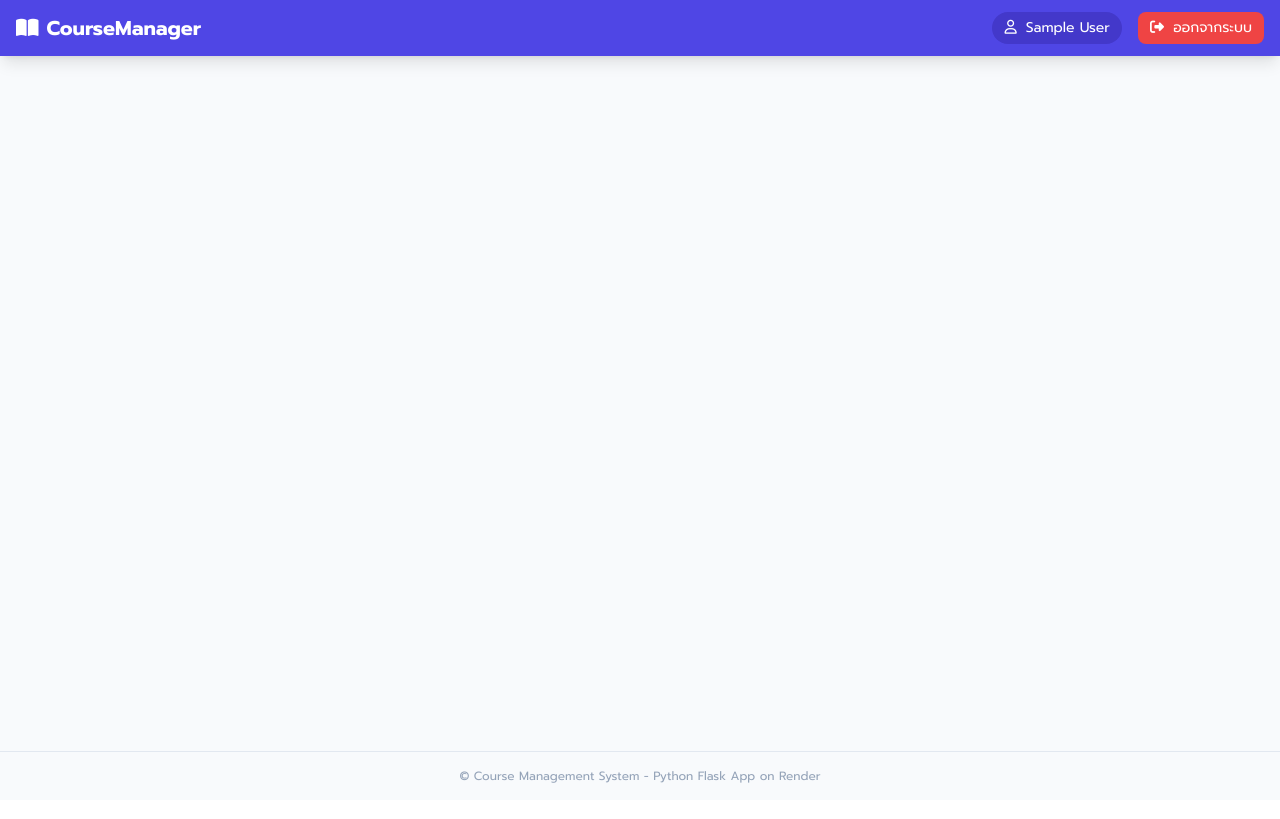
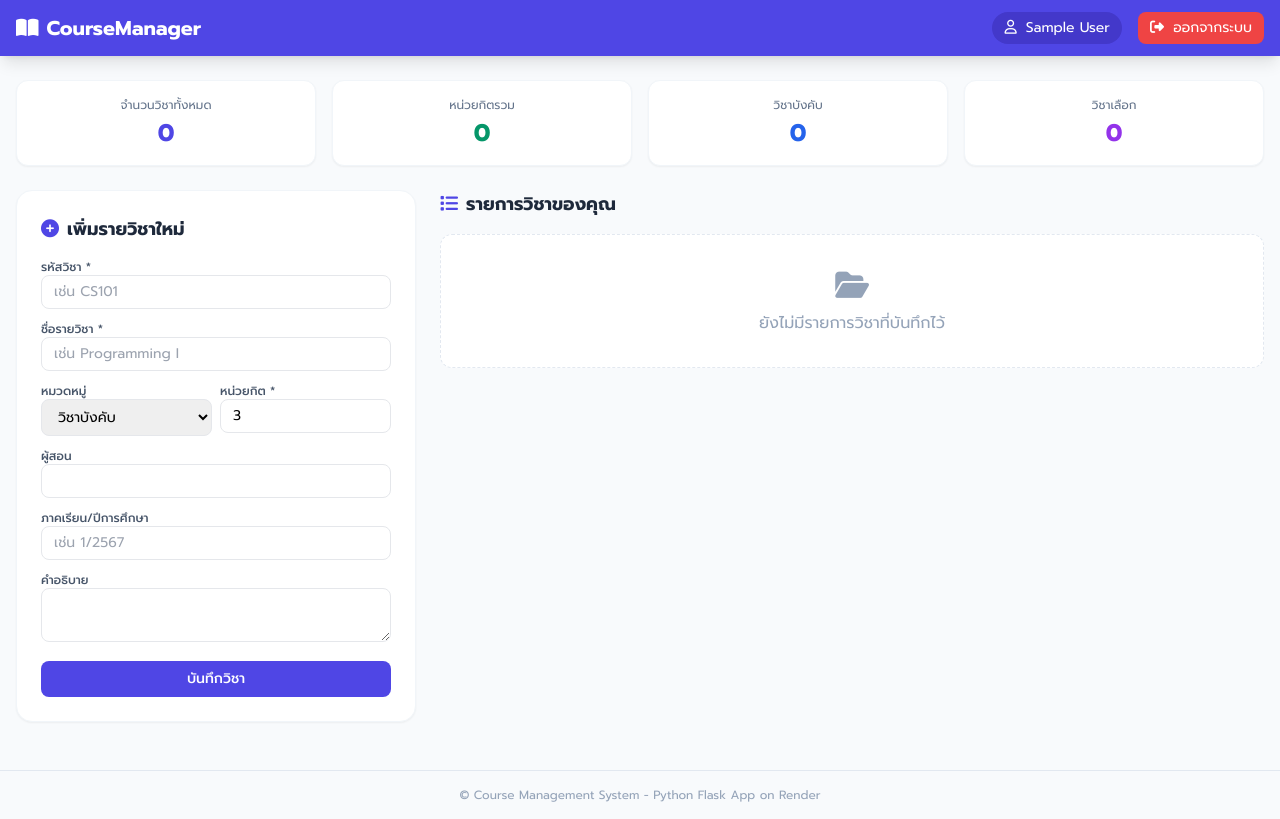
Before and after one commit to kungkling1k23-spec/course-management-system, a Flask app: page / in a window 1280 px wide. Before the commit the page ends 783 px from the top, so only its background shows below. Run offline with Flask 3, Linux system fonts and the light colour scheme; the visitor is signed in with stand-in values (Sample User, id 1); data that the repository does not hold is empty; some libraries are stand-ins or nearby versions.

Commit message:
Update dashboard.html

```diff
--- a/templates/dashboard.html
+++ b/templates/dashboard.html
@@ -1,45 +1,105 @@
-<!DOCTYPE html>
-<html lang="th">
-<head>
-    <meta charset="UTF-8">
-    <meta name="viewport" content="width=device-width, initial-scale=1.0">
-    <title>{% block title %}ระบบจัดการรายวิชา{% endblock %}</title>
-    <script src="https://cdn.tailwindcss.com"></script>
-    <link href="https://cdnjs.cloudflare.com/ajax/libs/font-awesome/6.4.0/css/all.min.css" rel="stylesheet">
-    <link href="https://fonts.googleapis.com/css2?family=Prompt:wght@300;400;500;600;700&display=swap" rel="stylesheet">
-    <style> body { font-family: 'Prompt', sans-serif; } </style>
-</head>
-<body class="bg-slate-50 min-h-screen flex flex-col justify-between">
-    <nav class="bg-indigo-600 text-white shadow-lg">
-        <div class="max-w-7xl mx-auto px-4 py-3 flex justify-between items-center">
-            <a href="/" class="flex items-center gap-2 font-bold text-xl">
-                <i class="fa-solid font-bold fa-book-open"></i> CourseManager
-            </a>
-            {% if session.get('user_id') %}
-            <div class="flex items-center gap-4">
-                <span class="text-sm bg-indigo-700 px-3 py-1.5 rounded-full"><i class="fa-regular fa-user mr-1"></i> {{ session.fullname }}</span>
-                <a href="/logout" class="text-sm bg-red-500 hover:bg-red-600 px-3 py-1.5 rounded-lg transition"><i class="fa-solid fa-right-from-bracket mr-1"></i> ออกจากระบบ</a>
+{% extends "base.html" %}
+{% block title %}หน้าจัดการวิชา{% endblock %}
+{% block content %}
+<!-- Cards Stats -->
+<div class="grid grid-cols-2 md:grid-cols-4 gap-4 mb-6">
+    <div class="bg-white p-4 rounded-xl border border-slate-100 shadow-sm text-center">
+        <p class="text-xs text-slate-500">จำนวนวิชาทั้งหมด</p>
+        <p class="text-2xl font-bold text-indigo-600 mt-1">{{ stats.total }}</p>
+    </div>
+    <div class="bg-white p-4 rounded-xl border border-slate-100 shadow-sm text-center">
+        <p class="text-xs text-slate-500">หน่วยกิตรวม</p>
+        <p class="text-2xl font-bold text-emerald-600 mt-1">{{ stats.credits }}</p>
+    </div>
+    <div class="bg-white p-4 rounded-xl border border-slate-100 shadow-sm text-center">
+        <p class="text-xs text-slate-500">วิชาบังคับ</p>
+        <p class="text-2xl font-bold text-blue-600 mt-1">{{ stats.required }}</p>
+    </div>
+    <div class="bg-white p-4 rounded-xl border border-slate-100 shadow-sm text-center">
+        <p class="text-xs text-slate-500">วิชาเลือก</p>
+        <p class="text-2xl font-bold text-purple-600 mt-1">{{ stats.elective }}</p>
+    </div>
+</div>
+
+<div class="grid md:grid-cols-3 gap-6">
+    <!-- Form เพิ่มรายวิชา -->
+    <div class="bg-white p-6 rounded-2xl shadow-sm border border-slate-100 h-fit">
+        <h3 class="text-lg font-bold text-slate-800 mb-4"><i class="fa-solid fa-plus-circle text-indigo-600 mr-2"></i>เพิ่มรายวิชาใหม่</h3>
+        <form action="/course/add" method="POST" class="space-y-3">
+            <div>
+                <label class="block text-xs font-medium text-slate-600">รหัสวิชา *</label>
+                <input type="text" name="code" placeholder="เช่น CS101" required class="w-full px-3 py-1.5 border rounded-lg text-sm focus:ring-2 focus:ring-indigo-500 outline-none">
             </div>
-            {% endif %}
-        </div>
-    </nav>
+            <div>
+                <label class="block text-xs font-medium text-slate-600">ชื่อรายวิชา *</label>
+                <input type="text" name="name" placeholder="เช่น Programming I" required class="w-full px-3 py-1.5 border rounded-lg text-sm focus:ring-2 focus:ring-indigo-500 outline-none">
+            </div>
+            <div class="grid grid-cols-2 gap-2">
+                <div>
+                    <label class="block text-xs font-medium text-slate-600">หมวดหมู่</label>
+                    <select name="category" class="w-full px-3 py-1.5 border rounded-lg text-sm outline-none">
+                        <option value="วิชาบังคับ">วิชาบังคับ</option>
+                        <option value="วิชาเลือก">วิชาเลือก</option>
+                        <option value="หมวดศึกษาทั่วไป">หมวดศึกษาทั่วไป</option>
+                    </select>
+                </div>
+                <div>
+                    <label class="block text-xs font-medium text-slate-600">หน่วยกิต *</label>
+                    <input type="number" name="credits" min="1" max="6" value="3" required class="w-full px-3 py-1.5 border rounded-lg text-sm outline-none">
+                </div>
+            </div>
+            <div>
+                <label class="block text-xs font-medium text-slate-600">ผู้สอน</label>
+                <input type="text" name="instructor" class="w-full px-3 py-1.5 border rounded-lg text-sm outline-none">
+            </div>
+            <div>
+                <label class="block text-xs font-medium text-slate-600">ภาคเรียน/ปีการศึกษา</label>
+                <input type="text" name="semester" placeholder="เช่น 1/2567" class="w-full px-3 py-1.5 border rounded-lg text-sm outline-none">
+            </div>
+            <div>
+                <label class="block text-xs font-medium text-slate-600">คำอธิบาย</label>
+                <textarea name="description" rows="2" class="w-full px-3 py-1.5 border rounded-lg text-sm outline-none"></textarea>
+            </div>
+            <button type="submit" class="w-full bg-indigo-600 text-white py-2 rounded-lg font-medium text-sm hover:bg-indigo-700 transition">บันทึกวิชา</button>
+        </form>
+    </div>
 
-    <main class="max-w-7xl mx-auto px-4 py-6 w-full flex-grow">
-        {% with messages = get_flashed_messages(with_categories=true) %}
-          {% if messages %}
-            {% for category, message in messages %}
-              <div class="mb-4 p-4 rounded-xl text-sm font-medium {% if category == 'success' %}bg-emerald-100 text-emerald-800 border border-emerald-200{% elif category == 'danger' %}bg-rose-100 text-rose-800 border border-rose-200{% else %}bg-blue-100 text-blue-800 border border-blue-200{% endif %}">
-                {{ message }}
-              </div>
+    <!-- รายการวิชา -->
+    <div class="md:col-span-2 space-y-4">
+        <h3 class="text-lg font-bold text-slate-800"><i class="fa-solid fa-list text-indigo-600 mr-2"></i>รายการวิชาของคุณ</h3>
+        {% if courses %}
+            <div class="space-y-3">
+            {% for course in courses %}
+                <div class="bg-white p-4 rounded-xl border border-slate-100 shadow-sm hover:shadow-md transition">
+                    <div class="flex justify-between items-start">
+                        <div>
+                            <span class="text-xs font-semibold px-2 py-0.5 rounded bg-indigo-50 text-indigo-600">{{ course.code }}</span>
+                            <span class="text-xs px-2 py-0.5 rounded bg-slate-100 text-slate-600 ml-1">{{ course.category }}</span>
+                            <h4 class="font-bold text-slate-800 text-base mt-1">{{ course.name }}</h4>
+                        </div>
+                        <div class="flex items-center gap-2">
+                            <span class="text-xs bg-emerald-50 text-emerald-700 font-semibold px-2 py-1 rounded-md">{{ course.credits }} หน่วยกิต</span>
+                            <form action="/course/delete/{{ course.id }}" method="POST" onsubmit="return confirm('ยืนยันการลบวิชานี้?');">
+                                <button type="submit" class="text-rose-500 hover:text-rose-700 text-sm px-2 py-1"><i class="fa-solid fa-trash"></i></button>
+                            </form>
+                        </div>
+                    </div>
+                    {% if course.instructor or course.semester or course.description %}
+                    <div class="mt-3 text-xs text-slate-500 space-y-1 border-t pt-2 border-slate-50">
+                        {% if course.instructor %}<p><i class="fa-solid fa-user-tie mr-1"></i> {{ course.instructor }}</p>{% endif %}
+                        {% if course.semester %}<p><i class="fa-regular fa-calendar mr-1"></i> {{ course.semester }}</p>{% endif %}
+                        {% if course.description %}<p class="text-slate-600 italic">{{ course.description }}</p>{% endif %}
+                    </div>
+                    {% endif %}
+                </div>
             {% endfor %}
-          {% endif %}
-        {% endwith %}
-
-        {% block content %}{% endblock %}
-    </main>
-
-    <footer class="text-center py-4 text-xs text-slate-400 border-t border-slate-200 mt-6">
-        © Course Management System - Python Flask App on Render
-    </footer>
-</body>
-</html>
+            </div>
+        {% else %}
+            <div class="bg-white p-8 rounded-xl text-center border border-dashed border-slate-200 text-slate-400">
+                <i class="fa-solid fa-folder-open text-3xl mb-2"></i>
+                <p>ยังไม่มีรายการวิชาที่บันทึกไว้</p>
+            </div>
+        {% endif %}
+    </div>
+</div>
+{% endblock %}
```
